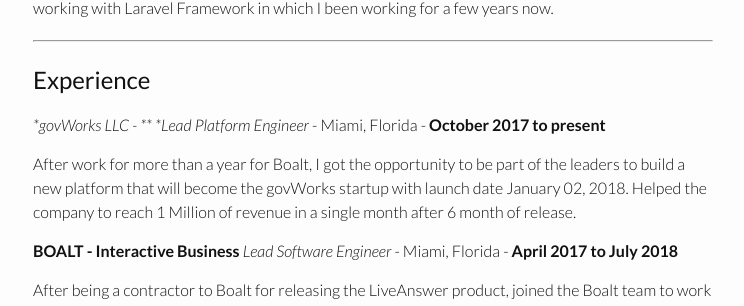
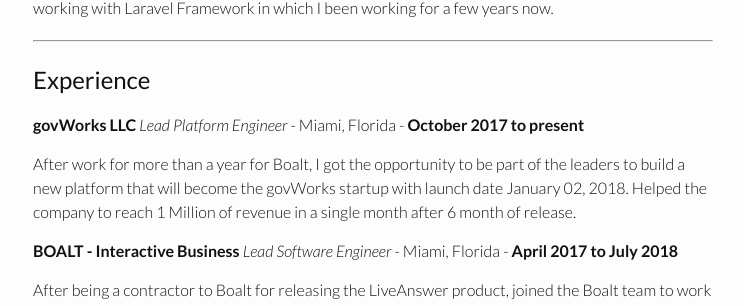
Before and after one commit to cyberkiko/cyberkiko.github.io, a Jekyll site: the page built from resume.md, in a window 1280 px wide. Shown: the part 350-656 px from the top of the page, without its empty margins (267-1011 px from the left). Built offline with Jekyll 4.4.1, drawn with Linux system fonts in a browser that asks for light colours; nearby versions of some CDN libraries.

```diff
--- a/resume.md
+++ b/resume.md
@@ -23,7 +23,7 @@ I’m a lead platform engineer with experience across a range of web development
 
 ## Experience
 
-**govWorks LLC - ** *Lead Platform Engineer* - Miami, Florida - __October 2017 to present__
+**govWorks LLC** *Lead Platform Engineer* - Miami, Florida - __October 2017 to present__
 
 After work for more than a year for Boalt, I got the opportunity to be part of the leaders to build a new platform that will become the govWorks startup with launch date January 02, 2018. Helped the company to reach 1 Million of revenue in a single month after 6 month of release.
 
```
